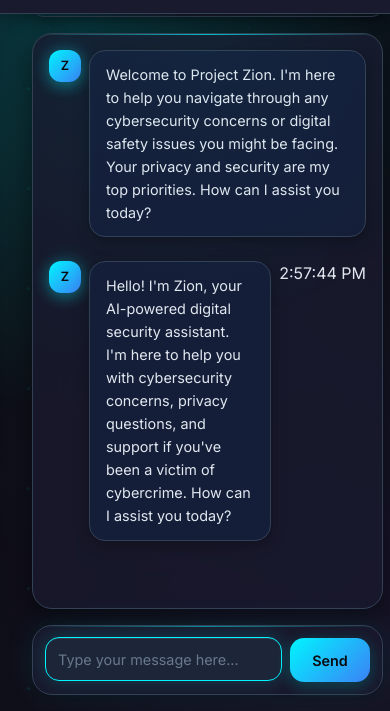
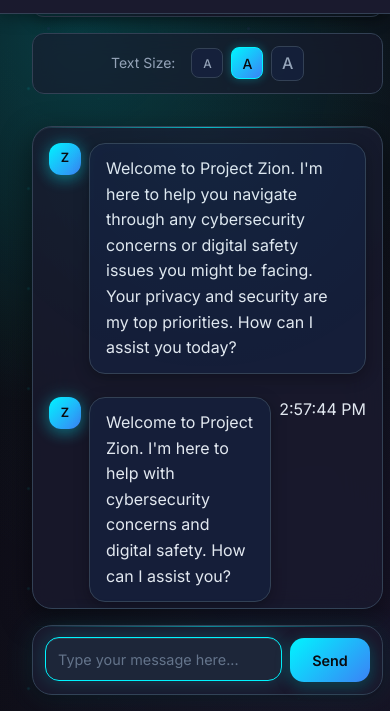
Before and after one commit to xyz-1235/project-zion, a website: page index.html in a window 390 px wide. Shown: the part 133-844 px from the top of the page. Drawn offline with Linux system fonts and the light colour scheme.

Commit message:
Add text size controls and improve navbar responsiveness
Introduces text size controls to the chat interface, allowing users to adjust message text size with persistent preference via localStorage. Enhances the auto-hide navbar by making it more responsive to scroll velocity and reducing the scroll threshold for improved user experience. Updates the welcome message for clarity.

```diff
--- a/index.html
+++ b/index.html
@@ -30,6 +30,14 @@
             <h1>Project Zion</h1>
             <p>Your Digital Safe Haven</p>
         </header>
+
+        <!-- Text Size Controls -->
+        <div class="text-controls">
+            <span class="control-label">Text Size:</span>
+            <button class="text-size-btn" data-size="small">A</button>
+            <button class="text-size-btn active" data-size="medium">A</button>
+            <button class="text-size-btn" data-size="large">A</button>
+        </div>
 
         <div id="chat-window" class="chat-window">
             <div class="message bot-message">
--- a/src/logic.js
+++ b/src/logic.js
@@ -30,8 +30,41 @@ class ZionChatbot {
         }
 
         this.initializeEventListeners();
+        this.initializeTextSizeControls();
         this.addWelcomeMessage();
         this.userInput.focus();
+    }
+
+    initializeTextSizeControls() {
+        const textSizeButtons = document.querySelectorAll('.text-size-btn');
+        const chatWindow = this.chatWindow;
+
+        textSizeButtons.forEach(button => {
+            button.addEventListener('click', () => {
+                // Remove active class from all buttons
+                textSizeButtons.forEach(btn => btn.classList.remove('active'));
+
+                // Add active class to clicked button
+                button.classList.add('active');
+
+                // Remove existing text size classes
+                chatWindow.classList.remove('text-small', 'text-medium', 'text-large');
+
+                // Add new text size class
+                const size = button.dataset.size;
+                chatWindow.classList.add(`text-${size}`);
+
+                // Store preference in localStorage
+                localStorage.setItem('zion-text-size', size);
+            });
+        });
+
+        // Load saved text size preference
+        const savedSize = localStorage.getItem('zion-text-size') || 'medium';
+        const savedButton = document.querySelector(`[data-size="${savedSize}"]`);
+        if (savedButton) {
+            savedButton.click();
+        }
     }
 
     initializeEventListeners() {
@@ -61,7 +94,7 @@ class ZionChatbot {
     }
 
     addWelcomeMessage() {
-        const welcomeMessage = "Hello! I'm Zion, your AI-powered digital security assistant. I'm here to help you with cybersecurity concerns, privacy questions, and support if you've been a victim of cybercrime. How can I assist you today?";
+        const welcomeMessage = "Welcome to Project Zion. I'm here to help with cybersecurity concerns and digital safety. How can I assist you?";
         this.displayMessage(welcomeMessage, 'bot');
     }
 
--- a/src/navbar.js
+++ b/src/navbar.js
@@ -7,8 +7,10 @@ class AutoHideNavbar {
     constructor() {
         this.navbar = null;
         this.lastScrollTop = 0;
-        this.scrollThreshold = 10;
+        this.scrollThreshold = 5; // Reduced for more responsiveness
         this.isHidden = false;
+        this.scrollVelocity = 0;
+        this.lastScrollTime = 0;
 
         this.init();
     }
@@ -61,9 +63,23 @@ class AutoHideNavbar {
 
     handleScroll() {
         const scrollTop = window.pageYOffset || document.documentElement.scrollTop;
+        const currentTime = Date.now();
 
-        // Ignore small scroll movements
+        // Calculate scroll velocity
+        const timeDiff = currentTime - this.lastScrollTime;
+        const scrollDiff = Math.abs(scrollTop - this.lastScrollTop);
+        this.scrollVelocity = timeDiff > 0 ? scrollDiff / timeDiff : 0;
+
+        // Adjust transition speed based on scroll velocity
+        const baseTransition = 0.3;
+        const velocityFactor = Math.min(this.scrollVelocity * 0.1, 0.5);
+        const transitionSpeed = Math.max(baseTransition - velocityFactor, 0.1);
+
+        this.navbar.style.transition = `transform ${transitionSpeed}s ease, opacity ${transitionSpeed}s ease`;
+
+        // Ignore very small scroll movements
         if (Math.abs(scrollTop - this.lastScrollTop) < this.scrollThreshold) {
+            this.lastScrollTime = currentTime;
             return;
         }
 
@@ -71,8 +87,8 @@ class AutoHideNavbar {
         if (scrollTop <= this.scrollThreshold) {
             this.showNavbar();
         }
-        // Scrolling down
-        else if (scrollTop > this.lastScrollTop && !this.isHidden) {
+        // Scrolling down with some velocity
+        else if (scrollTop > this.lastScrollTop && !this.isHidden && this.scrollVelocity > 0.1) {
             this.hideNavbar();
         }
         // Scrolling up
@@ -81,6 +97,7 @@ class AutoHideNavbar {
         }
 
         this.lastScrollTop = scrollTop;
+        this.lastScrollTime = currentTime;
     }
 
     hideNavbar() {
--- a/styles/style.css
+++ b/styles/style.css
@@ -131,6 +131,82 @@ body::before {
     color: var(--text-secondary);
     font-weight: 300;
     letter-spacing: 0.02em;
+}
+
+/* Text Size Controls */
+.text-controls {
+    display: flex;
+    align-items: center;
+    justify-content: center;
+    gap: 0.5rem;
+    margin-bottom: 1rem;
+    padding: 0.75rem;
+    background: rgba(26, 26, 46, 0.6);
+    border-radius: 12px;
+    border: 1px solid var(--border-default);
+    backdrop-filter: blur(10px);
+    -webkit-backdrop-filter: blur(10px);
+}
+
+.control-label {
+    font-size: 0.875rem;
+    color: var(--text-secondary);
+    margin-right: 0.5rem;
+}
+
+.text-size-btn {
+    background: rgba(22, 33, 62, 0.8);
+    border: 1px solid var(--border-default);
+    border-radius: 8px;
+    color: var(--text-secondary);
+    cursor: pointer;
+    transition: all 0.3s ease;
+    padding: 0.4rem 0.6rem;
+    font-family: inherit;
+    font-weight: 500;
+    min-width: 32px;
+    display: flex;
+    align-items: center;
+    justify-content: center;
+}
+
+.text-size-btn[data-size="small"] {
+    font-size: 0.75rem;
+}
+
+.text-size-btn[data-size="medium"] {
+    font-size: 0.875rem;
+}
+
+.text-size-btn[data-size="large"] {
+    font-size: 1rem;
+}
+
+.text-size-btn:hover {
+    background: var(--hover-bg);
+    border-color: var(--zion-cyan);
+    color: var(--text-primary);
+    transform: translateY(-1px);
+}
+
+.text-size-btn.active {
+    background: linear-gradient(135deg, var(--zion-cyan), var(--zion-blue));
+    color: var(--primary-bg);
+    border-color: var(--zion-cyan);
+    box-shadow: 0 0 10px rgba(0, 245, 255, 0.3);
+}
+
+/* Text size classes */
+.text-small .message-text {
+    font-size: 0.875rem;
+}
+
+.text-medium .message-text {
+    font-size: 1rem;
+}
+
+.text-large .message-text {
+    font-size: 1.125rem;
 }
 
 /* Chat Window */
```
